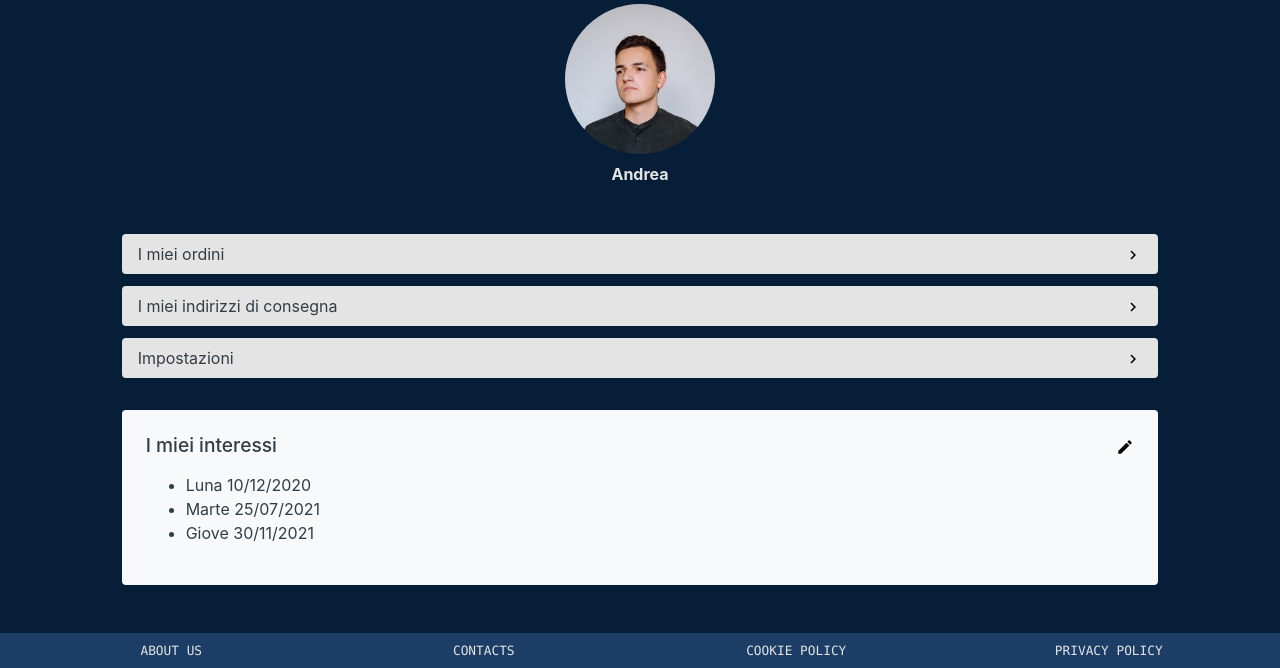
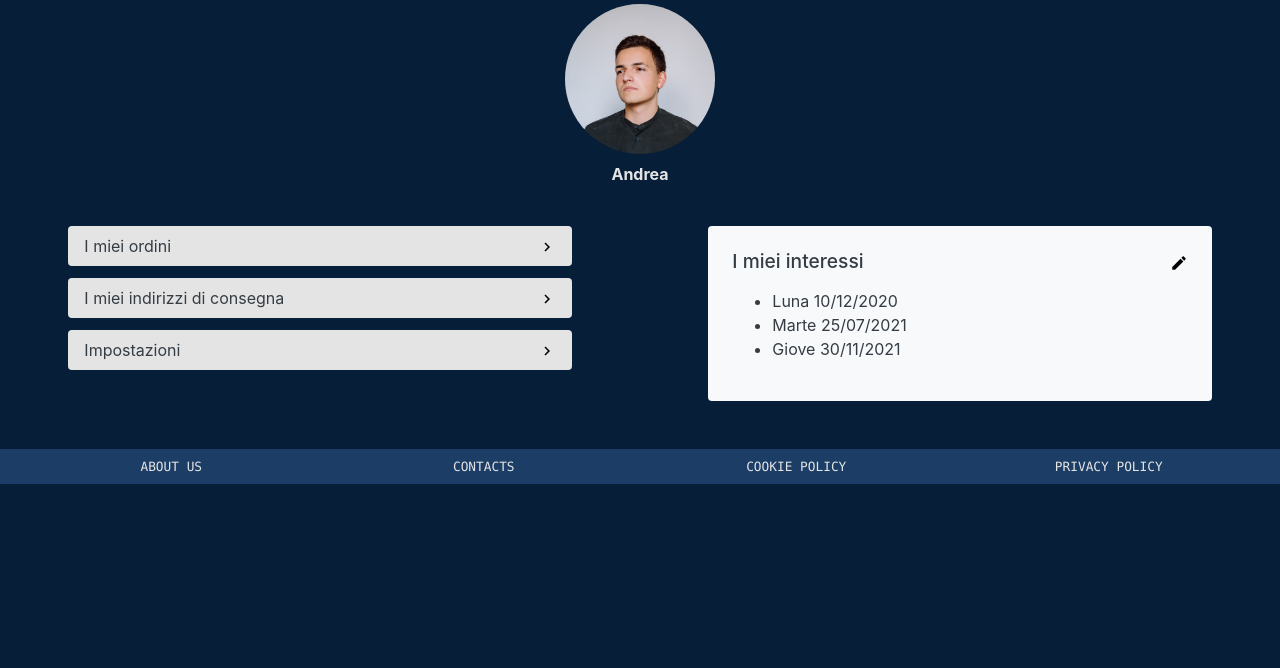
Before and after one commit to alessiocnt/SpaceAir, a PHP site: template view/template/profile.php in a window 1280 px wide. Shown: the part 164-832 px from the top of the page. After the commit the page ends 648 px from the top, so only its background shows below. Run offline with PHP 8.4, Linux system fonts and the light colour scheme; the template is opened without the code that fills it, so the values that code supplies are empty.

Commit message:
Fix Desktop profile

```diff
--- a/view/template/profile.php
+++ b/view/template/profile.php
@@ -16,10 +16,12 @@
             <p class="col-text font-weight-bolder">Andrea</p>
         </div>
     </div>
+    <div class="row">
+        <div class="col-12 col-md-6">
             <div class="row mt-4">
                 <div class="offset-1 col-10">
                     <ul class="nav flex-column">
-                <li class="nav-item my-2">
+                        <li class="nav-item mb-2">
                             <a class="col-back-white nav-link rounded col-dark" href="#">
                                 I miei ordini
                                 <img class="mt-1 float-right" src="/spaceair/res/icons/navigate_next-black-18dp.svg" alt="apri i miei ordini">
@@ -40,8 +42,8 @@
                     </ul>
                 </div>
             </div>
-</section>
-<aside>
+        </div>
+        <div class="col-12 col-md-6">
             <!-- I miei interessi -->
             <div class="row mt-4">
                 <div class="offset-1 col-10">
@@ -55,4 +57,6 @@
                     </section>
                 </div>
             </div>
-</aside>
+        </div>
+    </div>
+</section>
```
Also changed, not shown: view/template/myorders.php (added, +14 -0 lines). Lines whose indentation alone changed are shown as unchanged.
